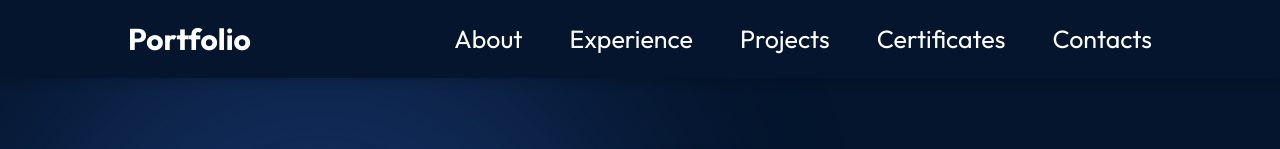
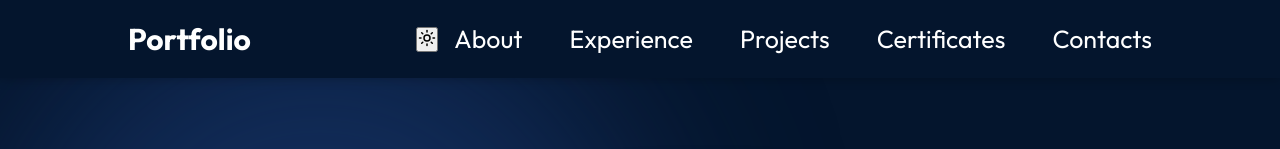
Before and after one commit to Jamirankinen/Portfolio, a React (Vite) app: page / in a window 1280 px wide. Shown: the top 149 px of the page. Built offline with nearby package versions, Linux system fonts and the light colour scheme.

Commit message:
Started working on theme button

```diff
--- a/src/components/Hero/Hero.module.css
+++ b/src/components/Hero/Hero.module.css
@@ -25,6 +25,7 @@
   font-weight: 900;
   margin-bottom: 33px;
   font-family: var(--font-roboto);
+  color: var(--color-text);
   background: linear-gradient(
     90deg,
     rgba(255, 255, 255, 1) 70%,
--- a/src/components/Navbar/Navbar.jsx
+++ b/src/components/Navbar/Navbar.jsx
@@ -2,6 +2,7 @@ import { useState, useEffect, useRef } from "react";
 import styles from "./Navbar.module.css";
 import { getImageUrl } from "../../utils";
 import { useScrollSpy } from "../../utils/useScrollSpy";
+import ThemeToggleButton from "../Theme/ThemeToggleButton";
 
 export const Navbar = () => {
   const [menuOpen, setMenuOpen] = useState(false);
@@ -33,6 +34,10 @@ export const Navbar = () => {
       <a className={styles.title} href="/">
         Portfolio
       </a>
+       <div className={styles.rightControls}>
+        <div className={styles.themeToggleWrapper}>
+          <ThemeToggleButton />
+          </div>
       <div className={styles.menu} ref={menuRef}>
         <button
           className={styles.menuBtn}
@@ -63,6 +68,7 @@ export const Navbar = () => {
             </li>
           ))}
         </ul>
+        </div>
       </div>
     </nav>
   );
--- a/src/components/Navbar/Navbar.module.css
+++ b/src/components/Navbar/Navbar.module.css
@@ -65,6 +65,18 @@
   transition: transform 0.2s ease, filter 0.3s ease, color 0.3s ease;
 }
 
+.rightControls {
+  display: flex;
+  align-items: center;
+  gap: 1rem;
+}
+
+.themeToggleWrapper {
+  display: flex;
+  align-items: center;
+}
+
+
 /* Responsive */
 @media screen and (max-width: 830px) {
   .navbar {
--- /dev/null
+++ b/src/components/Theme/ThemeToggleButton.jsx
@@ -0,0 +1,16 @@
+import { useTheme } from "../../context/ThemeContext";
+import { Sun, Moon } from "lucide-react";
+
+export default function ThemeToggleButton() {
+  const { theme, toggleTheme } = useTheme();
+
+  return (
+    <button
+      onClick={toggleTheme}
+      aria-label="Toggle theme"
+      className="absolute top-4 right-4 p-2 rounded-full bg-[var(--color-secondary)] text-[var(--color-text)] shadow"
+    >
+      {theme === "dark" ? <Sun size={18} /> : <Moon size={18} />}
+    </button>
+  );
+}
--- /dev/null
+++ b/src/context/ThemeContext.jsx
@@ -0,0 +1,26 @@
+import { createContext, useContext, useEffect, useState } from "react";
+
+const ThemeContext = createContext();
+
+export const ThemeProvider = ({ children }) => {
+  const [theme, setTheme] = useState(() => {
+    return localStorage.getItem("theme") || "dark";
+  });
+
+  useEffect(() => {
+    document.documentElement.setAttribute("data-theme", theme);
+    localStorage.setItem("theme", theme);
+  }, [theme]);
+
+  const toggleTheme = () => {
+    setTheme(prev => (prev === "dark" ? "light" : "dark"));
+  };
+
+  return (
+    <ThemeContext.Provider value={{ theme, toggleTheme }}>
+      {children}
+    </ThemeContext.Provider>
+  );
+};
+
+export const useTheme = () => useContext(ThemeContext);
--- a/src/main.jsx
+++ b/src/main.jsx
@@ -1,14 +1,22 @@
-import { hydrateRoot, createRoot  } from 'react-dom/client';
-import App from './App';
-import './index.css';
-import '@fontsource/outfit';
-import '@fontsource/roboto';
+import { hydrateRoot, createRoot } from "react-dom/client";
+import App from "./App";
+import { ThemeProvider } from "./context/ThemeContext";
+import "./index.css";
+import "@fontsource/outfit";
+import "@fontsource/roboto";
 
-if (typeof document !== 'undefined') {
-  const rootElement = document.getElementById('root');
+if (typeof document !== "undefined") {
+  const rootElement = document.getElementById("root");
+
+  const WrappedApp = (
+    <ThemeProvider>
+      <App />
+    </ThemeProvider>
+  );
+
   if (rootElement.hasChildNodes()) {
-    hydrateRoot(rootElement, <App />);
+    hydrateRoot(rootElement, WrappedApp);
   } else {
-    createRoot(rootElement).render(<App />);
+    createRoot(rootElement).render(WrappedApp);
   }
 }
--- a/src/vars.css
+++ b/src/vars.css
@@ -12,6 +12,17 @@
   /* Navbar Scrolling */
   --scroll-offset: 100px;
 }
+
+[data-theme="light"] {
+  --color-text: #1e1e1e;
+  --color-primary: #4e6cff;
+  --color-between: #94b4ff;
+  --color-secondary: #e0e7ff;
+  --color-dark: #dee4f4;
+  --color-bg: linear-gradient(145deg, #f8faff, #e4ecf8);
+}
+
+
 @media screen and (max-width: 830px) {
   :root {
     --scroll-offset: 80px;
```
Also changed, not shown: package.json (+9 -4 lines), 1 other file (tests, documents, lock files or other folders).
